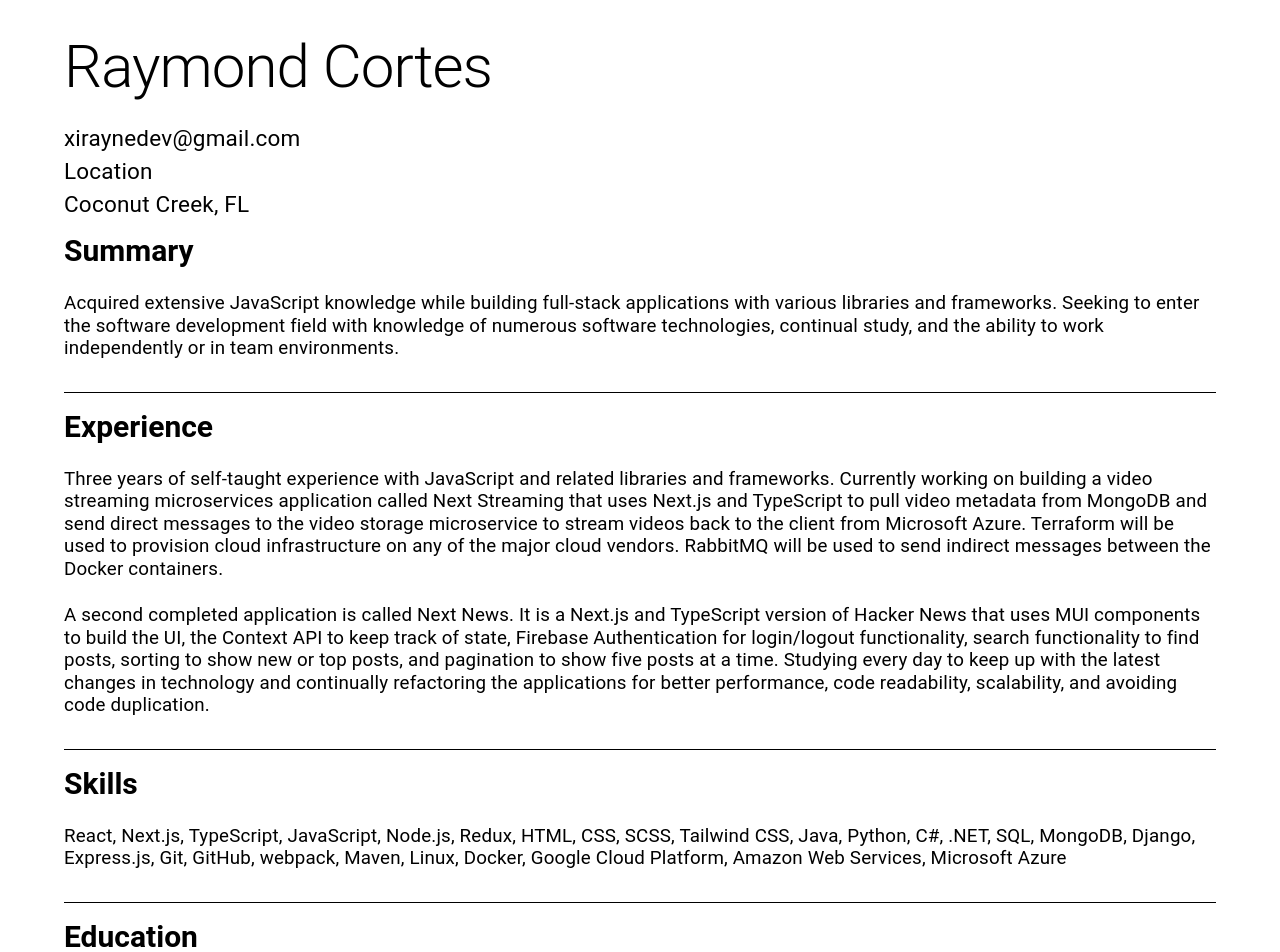
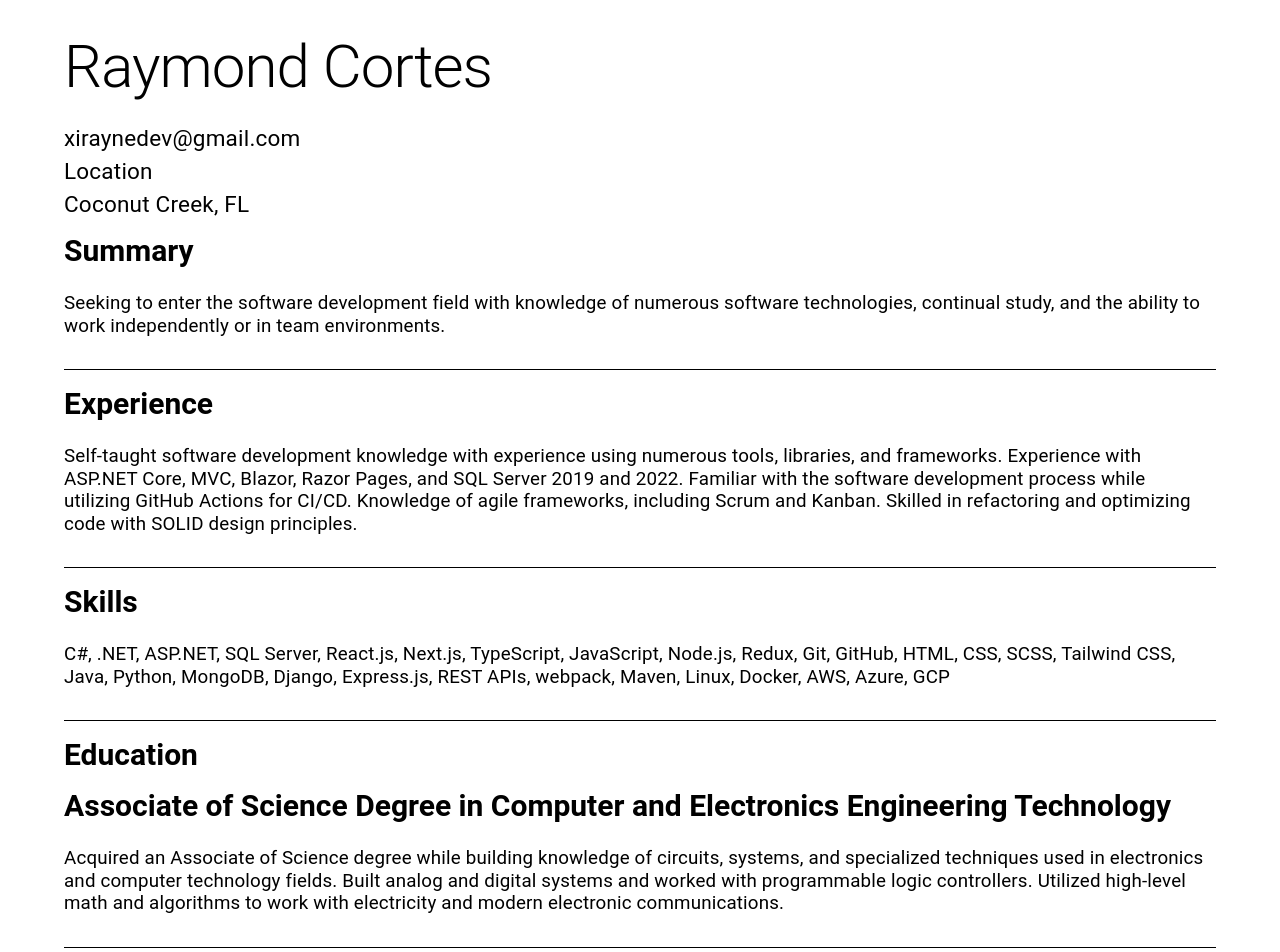
Before and after one commit to xiraynedev/portfolio-v2, a React app: page /resume in a window 1280 px wide. Shown: the top 952 px of the page. Built offline with nearby package versions, Linux system fonts and the light colour scheme.

Commit message:
update components

```diff
--- a/src/components/Header/Header.tsx
+++ b/src/components/Header/Header.tsx
@@ -18,12 +18,7 @@ export const Header: React.FC = () => {
         </h1>
         <article>
           <p className='w-9/12 text-3xl leading-relaxed my-8 mx-auto py-12'>
-            Three years experience working with JavaScript and related libraries
-            and frameworks. This portfolio showcases applications built using a
-            variety of languages and tools. Currently work with React,
-            Next.js, and TypeScript. All of these applications are hosted on
-            GitHub, and they have simple instructions for cloning and installing
-            them.
+            Self-taught software development knowledge with experience using numerous tools, libraries, and frameworks. Experience with ASP.NET Core, MVC, Blazor, Razor Pages, and SQL Server 2019 and 2022. Familiar with the software development process while utilizing GitHub Actions for CI/CD. Knowledge of agile frameworks, including Scrum and Kanban. Skilled in refactoring and optimizing code with SOLID design principles.
           </p>
           <a
             href='https://github.com/xiraynedev'
--- a/src/components/Resume/Education.tsx
+++ b/src/components/Resume/Education.tsx
@@ -6,7 +6,7 @@ export const Education: FC = () => {
   const technicalEducation = {
     title:
       'Associate of Science Degree in Computer and Electronics Engineering Technology',
-    description: `Acquired knowledge of circuits, systems, and specialized techniques used in electronics and computer technology fields. Built analog and digital systems and worked with programmable logic controllers. Utilized high-level math and algorithms to work with electricity and modern electronic communications.`,
+    description: `Acquired an Associate of Science degree while building knowledge of circuits, systems, and specialized techniques used in electronics and computer technology fields. Built analog and digital systems and worked with programmable logic controllers. Utilized high-level math and algorithms to work with electricity and modern electronic communications.`,
   };
 
   return (
--- a/src/components/Resume/Experience.tsx
+++ b/src/components/Resume/Experience.tsx
@@ -2,22 +2,9 @@ import React, { FC } from 'react';
 import { SectionContainer } from './SectionContainer';
 
 export const Experience: FC = () => {
-  const firstParagraph = `Three years of self-taught experience with JavaScript and related libraries and frameworks. Currently working on building a video
- streaming microservices application called Next Streaming that uses Next.js and TypeScript to pull video metadata from
- MongoDB and send direct messages to the video storage microservice to stream videos back to the client from Microsoft
- Azure. Terraform will be used to provision cloud infrastructure on any of the major cloud vendors. RabbitMQ will be used
- to send indirect messages between the Docker containers.`;
-
-  const secondParagraph = `A second completed application is called Next News. It is a Next.js and TypeScript version of Hacker News that uses MUI
-  components to build the UI, the Context API to keep track of state, Firebase Authentication for login/logout functionality,
-  search functionality to find posts, sorting to show new or top posts, and pagination to show five posts at a time. Studying
-  every day to keep up with the latest changes in technology and continually refactoring the applications for better
-  performance, code readability, scalability, and avoiding code duplication.`;
-
   const experience = {
     title: 'Experience',
-    firstParagraph,
-    secondParagraph,
+    description: `Self-taught software development knowledge with experience using numerous tools, libraries, and frameworks. Experience with ASP.NET Core, MVC, Blazor, Razor Pages, and SQL Server 2019 and 2022. Familiar with the software development process while utilizing GitHub Actions for CI/CD. Knowledge of agile frameworks, including Scrum and Kanban. Skilled in refactoring and optimizing code with SOLID design principles.`,
   };
 
   return <SectionContainer {...experience} />;
--- a/src/components/Resume/SectionContainer.tsx
+++ b/src/components/Resume/SectionContainer.tsx
@@ -4,32 +4,17 @@ import Typography from '@mui/material/Typography';
 
 interface SectionProps {
   title: string;
-  description?: string;
-  firstParagraph?: string;
-  secondParagraph?: string;
+  description: string;
 }
 
-export const SectionContainer: FC<SectionProps> = ({
-  title,
-  description,
-  firstParagraph,
-  secondParagraph,
-}) => {
+export const SectionContainer: FC<SectionProps> = ({ title, description }) => {
   return (
     <Stack borderBottom={1} paddingBottom={4}>
       <Typography variant='h3' mb={3} className='font-bold'>
         {title}
       </Typography>
       <Stack spacing={3}>
-        {firstParagraph && (
-          <Typography className='text-3xl'>{firstParagraph}</Typography>
-        )}
-        {secondParagraph && (
-          <Typography className='text-3xl'>{secondParagraph}</Typography>
-        )}
-        {description && (
-          <Typography className='text-3xl'>{description}</Typography>
-        )}
+        <Typography className='text-3xl'>{description}</Typography>
       </Stack>
     </Stack>
   );
--- a/src/components/Resume/Skill.tsx
+++ b/src/components/Resume/Skill.tsx
@@ -4,7 +4,7 @@ import { SectionContainer } from './SectionContainer';
 export const Skill: FC = () => {
   const skills = {
     title: 'Skills',
-    description: `React, Next.js, TypeScript, JavaScript, Node.js, Redux, HTML, CSS, SCSS, Tailwind CSS, Java, Python, C#, .NET, SQL, MongoDB, Django, Express.js, Git, GitHub, webpack, Maven, Linux, Docker, Google Cloud Platform, Amazon Web Services, Microsoft Azure`,
+    description: `C#, .NET, ASP.NET, SQL Server, React.js, Next.js, TypeScript, JavaScript, Node.js, Redux, Git, GitHub, HTML, CSS, SCSS, Tailwind CSS, Java, Python, MongoDB, Django, Express.js, REST APIs, webpack, Maven, Linux, Docker, AWS, Azure, GCP`,
   };
 
   return <SectionContainer {...skills} />;
--- a/src/components/Resume/Summary.tsx
+++ b/src/components/Resume/Summary.tsx
@@ -4,8 +4,7 @@ import { SectionContainer } from './SectionContainer';
 export const Summary: FC = () => {
   const summary = {
     title: 'Summary',
-    description: `Acquired extensive JavaScript knowledge while building full-stack applications with various libraries and frameworks. Seeking to enter the software development field with knowledge of numerous software technologies, continual study,
-    and the ability to work independently or in team environments.`,
+    description: `Seeking to enter the software development field with knowledge of numerous software technologies, continual study, and the ability to work independently or in team environments.`,
   };
 
   return <SectionContainer {...summary} />;
```
